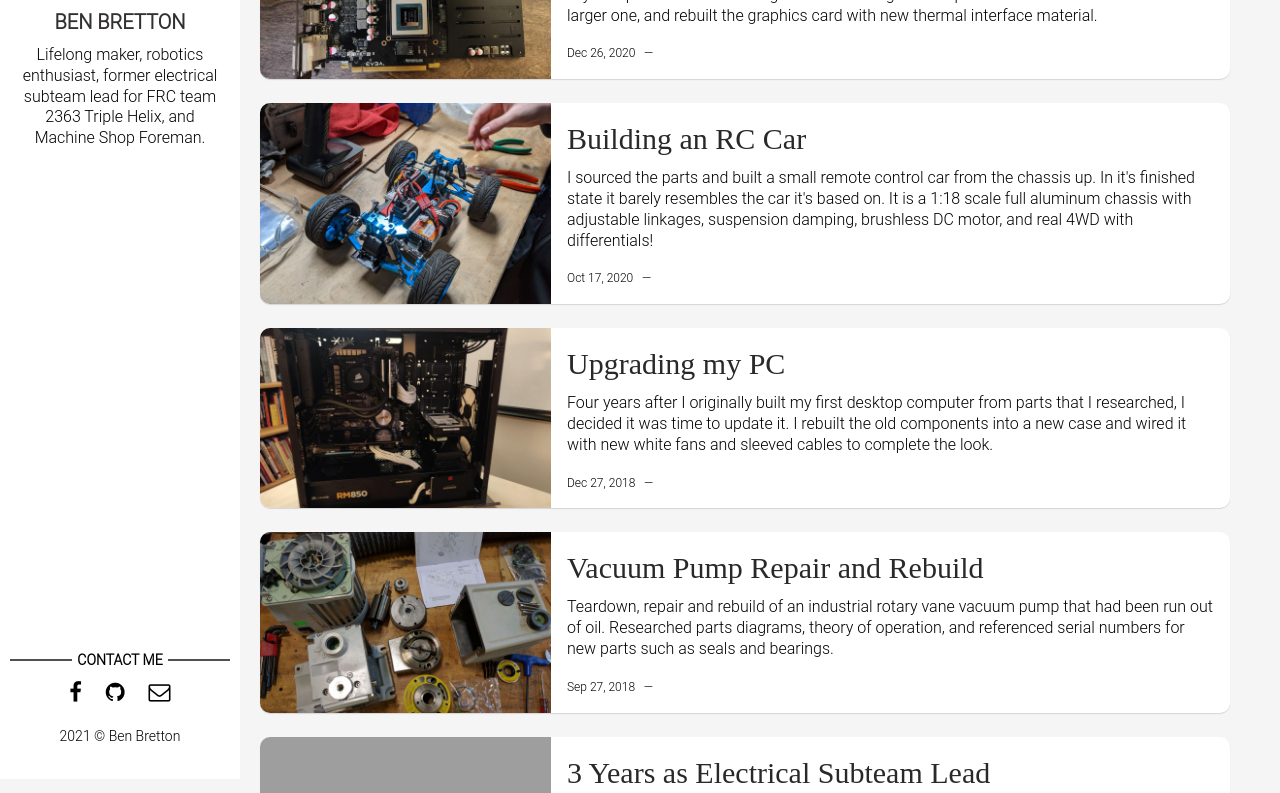
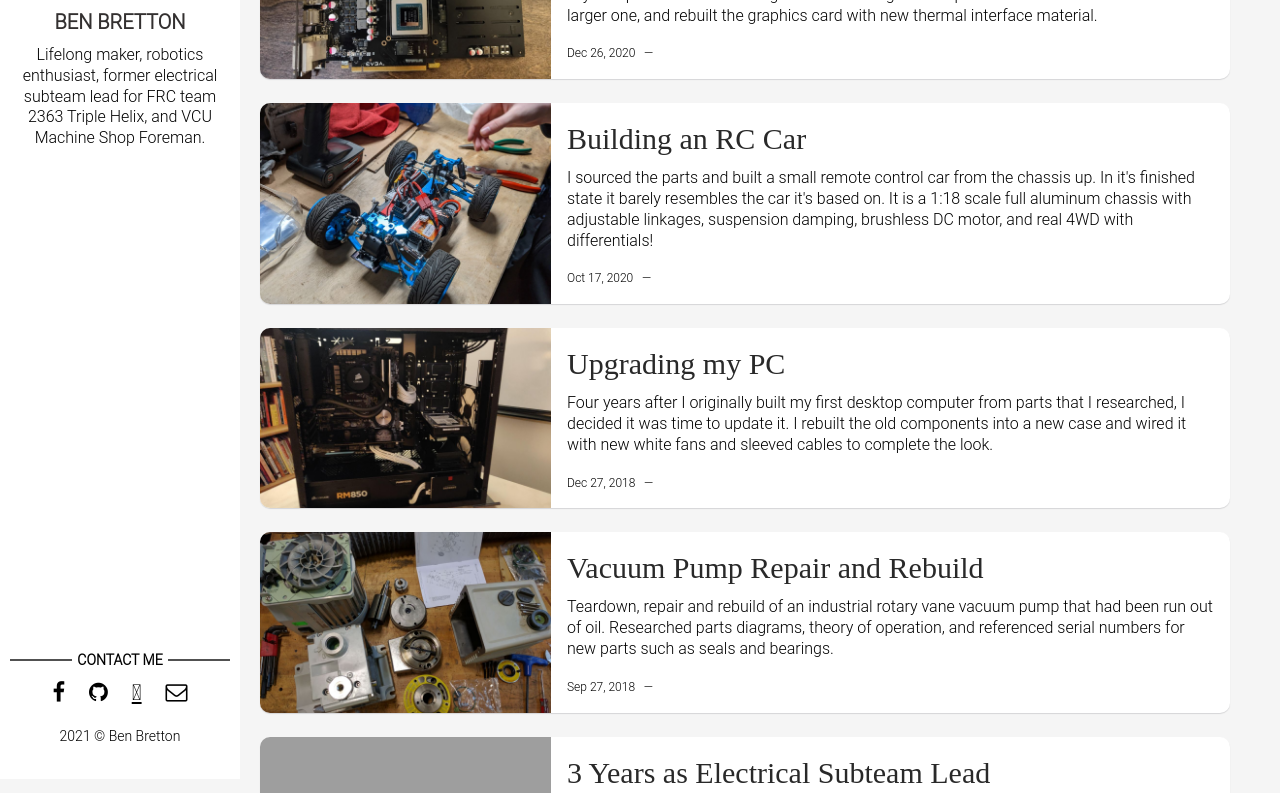
Before and after one commit to wbenb/wbenb.github.io, a Jekyll site: the page built from index.html, in a window 1280 px wide. Shown: the part 121-914 px from the top of the page. Built offline with Jekyll 4.4.1, drawn with Linux system fonts in a browser that asks for light colours; grey boxes are pictures that could not be loaded.

Commit message:
readme and pc build fix

```diff
--- a/_config.yml
+++ b/_config.yml
@@ -10,7 +10,7 @@
 # Author Settings
 author: Ben Bretton # add your name
 author-img: senior-pic.jpg # add your photo
-about-author: Lifelong maker, robotics enthusiast, former electrical subteam lead for FRC team 2363 Triple Helix, and Machine Shop Foreman. # add description
+about-author: Lifelong maker, robotics enthusiast, former electrical subteam lead for FRC team 2363 Triple Helix, and VCU Machine Shop Foreman. # add description
 twitter: # add your Twitter handle
 facebook: ben.bretton # add your Facebook handle
 github: wbenb # add your Github handle
--- a/_layouts/main.html
+++ b/_layouts/main.html
@@ -21,16 +21,26 @@
         {% else %}
           <li><a href="https://facebook.com/" target="_blank"><i class="fa fa-facebook" aria-hidden="true"></i></a></li>
         {% endif %}
+
         {% if site.github %}
           <li class="github"><a href="http://github.com/{{site.github}}" target="_blank"><i class="fa fa-github"></i></a></li>
         {% else %}
           <li class="github"><a href="http://github.com/" target="_blank"><i class="fa fa-github" aria-hidden="true"></i></a></li>
         {% endif %}
+
+        {% if site.linkedin %}
+          <li class="linkedin"><a href="https://www.linkedin.com/in/{{site.linkedin}}"><i class="fab fa-linkedin"></i></a></li>
+        {% else %}
+          <li class="linkedin"><a href="https://www.linkedin.com"><i class="fab fa-linkedin" aria-hidden="true"></i></a></li>
+        {% endif %}
+
         {% if site.email %}
           <li class="email"><a href="mailto:{{site.email}}"><i class="fa fa-envelope-o"></i></a></li>
         {% else %}
           <li class="email"><a href="mailto:example.david@blog.com"><i class="fa fa-envelope-o" aria-hidden="true"></i></a></li>
         {% endif %}
+
+
       </ul>
     </section> <!-- End Section Contact -->
     <div class="copyright">
```
Also changed, not shown: README.md, _posts/2014-12-26-first-pc-build.markdown (renamed from _posts/2014-12-26-pc-build.markdown).
